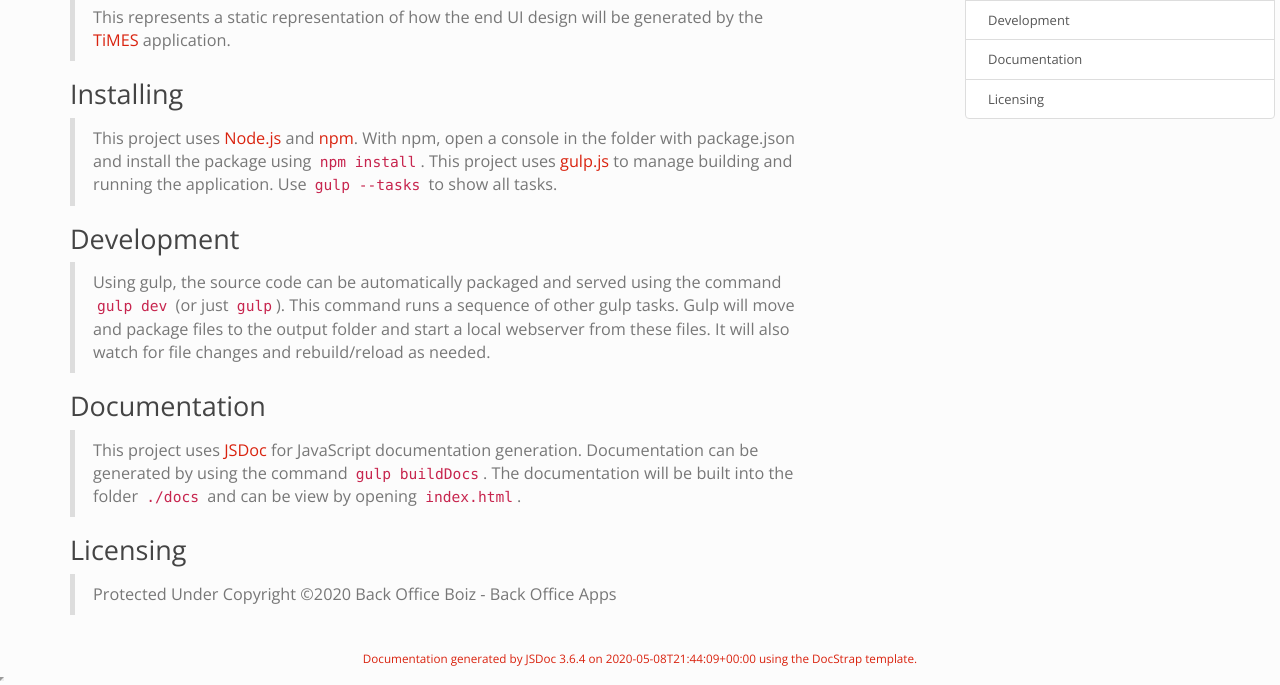
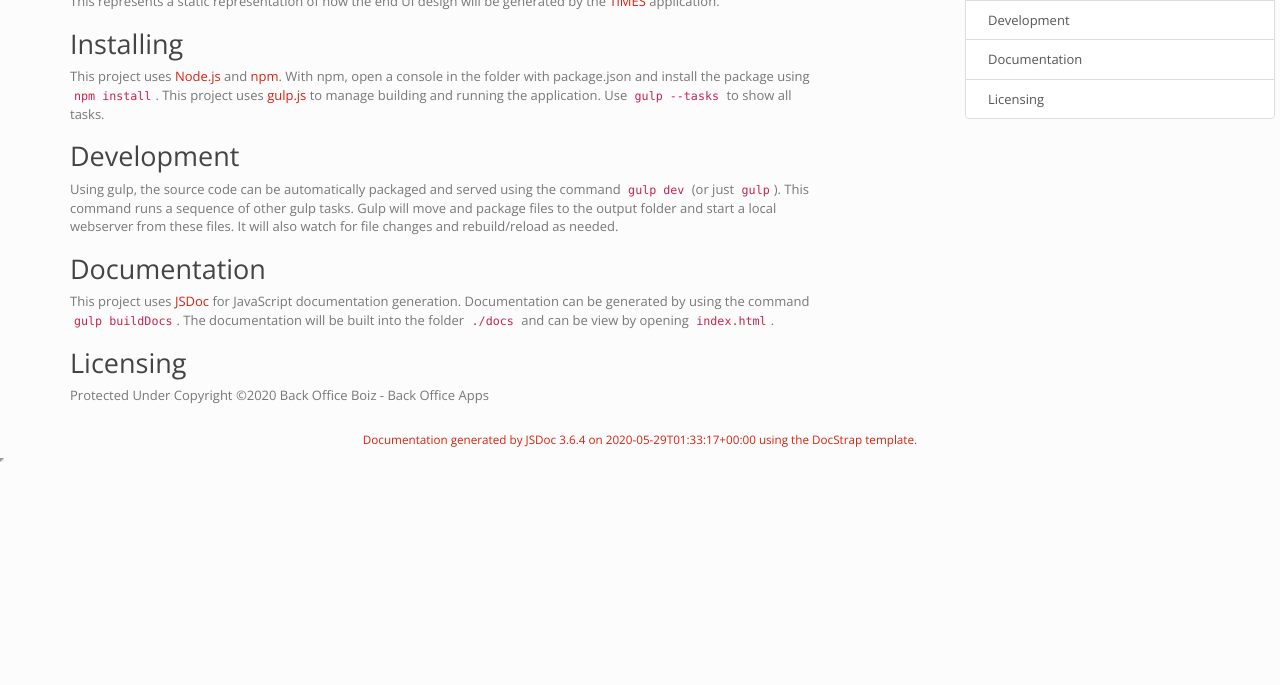
Before and after one commit to UNO-CSCI4970-SP20-BOB/TiMES-UI, a plain HTML site: page @backofficeapps/times-ui/1.0.0-alpha/index.html in a window 1280 px wide. Shown: the part 186-871 px from the top of the page. After the commit the page ends 800 px from the top, so only its background shows below. Drawn offline with nearby package versions, Linux system fonts and the light colour scheme.

Commit message:
Deploy UNO-CSCI4970-SP20-BOB/TiMES-UI to github.com/UNO-CSCI4970-SP20-BOB/TiMES-UI.git:gh-pages

```diff
--- a/@backofficeapps/times-ui/1.0.0-alpha/index.html
+++ b/@backofficeapps/times-ui/1.0.0-alpha/index.html
@@ -96,26 +96,16 @@
 
     <section class="readme-section">
         <article><h1>TiMES UI</h1>
-<blockquote>
 <p>UI Design for TiMES application</p>
 <p>This represents a static representation of how the end UI design will be generated by the <a href="https://github.com/UNO-CSCI4970-SP20-BOB/TiMES" title="TiMES Repository">TiMES</a> application.</p>
-</blockquote>
 <h2>Installing</h2>
-<blockquote>
 <p>This project uses <a href="https://nodejs.org/" title="Node.js's Website">Node.js</a> and <a href="https://www.npmjs.com/" title="npm's Website">npm</a>. With npm, open a console in the folder with package.json and install the package using <code>npm install</code>. This project uses <a href="https://gulpjs.com/" title="gulp.js's Website">gulp.js</a> to manage building and running the application. Use <code>gulp --tasks</code> to show all tasks.</p>
-</blockquote>
 <h2>Development</h2>
-<blockquote>
 <p>Using gulp, the source code can be automatically packaged and served using the command <code>gulp dev</code> (or just <code>gulp</code>). This command runs a sequence of other gulp tasks. Gulp will move and package files to the output folder and start a local webserver from these files. It will also watch for file changes and rebuild/reload as needed.</p>
-</blockquote>
 <h2>Documentation</h2>
-<blockquote>
 <p>This project uses <a href="https://jsdoc.app/" title="JSDoc's Website">JSDoc</a> for JavaScript documentation generation. Documentation can be generated by using the command <code>gulp buildDocs</code>. The documentation will be built into the folder <code>./docs</code> and can be view by opening <code>index.html</code>.</p>
-</blockquote>
 <h2>Licensing</h2>
-<blockquote>
-<p>Protected Under Copyright ©2020 Back Office Boiz - Back Office Apps</p>
-</blockquote></article>
+<p>Protected Under Copyright ©2020 Back Office Boiz - Back Office Apps</p></article>
     </section>
 
 
@@ -161,7 +151,7 @@
 <span class="jsdoc-message">
 	Documentation generated by <a href="https://github.com/jsdoc3/jsdoc">JSDoc 3.6.4</a>
 
-		on 2020-05-08T21:44:09+00:00
+		on 2020-05-29T01:33:17+00:00
 
 	using the <a href="https://github.com/docstrap/docstrap">DocStrap template</a>.
 </span>
```
Also changed, not shown: @backofficeapps/times-ui/1.0.0-alpha/EventsAdminPage.html (+1 -1 lines), @backofficeapps/times-ui/1.0.0-alpha/EventsPage.html (+1 -1 lines), @backofficeapps/times-ui/1.0.0-alpha/classes.list.html (+1 -1 lines), @backofficeapps/times-ui/1.0.0-alpha/global.html (+1 -1 lines), @backofficeapps/times-ui/1.0.0-alpha/quicksearch.html (+1 -1 lines).
